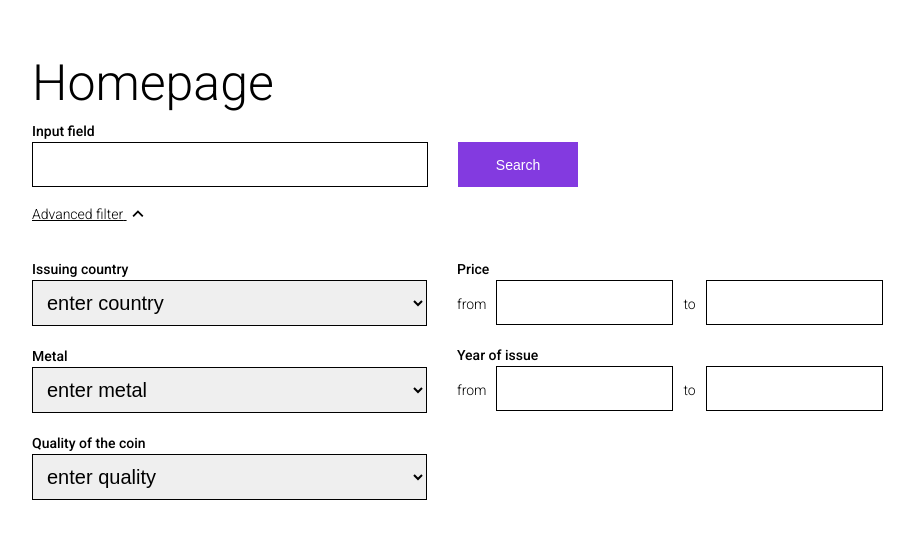
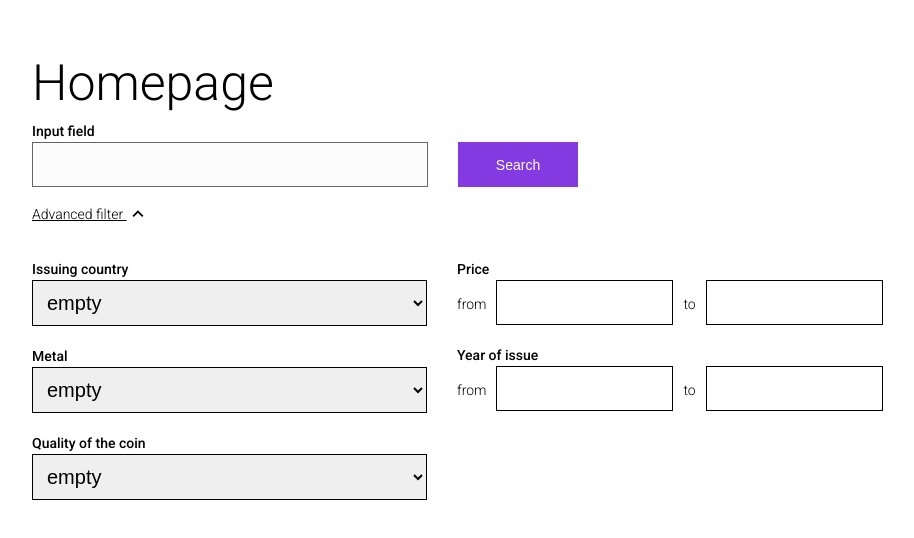
Before and after one commit to elchin-jafar/coins, a React (Vite) app: page / in a window 1280 px wide. Both pictures are taken after a click on the element "Advanced filter". Shown: the top 538 px of the page, without its empty margins (28-942 px from the left). Built offline with nearby package versions, Linux system fonts and the light colour scheme.

Commit message:
modify search feature

```diff
--- a/src/UI/Select.jsx
+++ b/src/UI/Select.jsx
@@ -1,13 +1,14 @@
 import classes from "./Select.module.css";
 
 const Select = (props) => {
-  const { label, options, onChange } = props;
+  const { label, options, onChange, defaultValue } = props;
   return (
     <>
       <label htmlFor="select" className={classes.label}>
         {label}
       </label>
       <select className={classes.select} id="select" onChange={onChange}>
+        <option>{defaultValue}</option>
         {options?.map((option, index) => (
           <option key={index} value={option}>
             {option}
--- a/src/components/Search.jsx
+++ b/src/components/Search.jsx
@@ -71,7 +71,8 @@ const Search = ({ isOpen, searchQuery }) => {
         <input
           type="text"
           id="searchInput"
-          className={classes.input}
+          disabled={searchOpen}
+          className={`${classes.input} ${searchOpen && classes.disabled}`}
           onChange={handleSearchQuery}
         />
         <button className={classes.button} onClick={handleSearch}>
@@ -98,8 +99,8 @@ const Search = ({ isOpen, searchQuery }) => {
           <div className="left">
             <Select
               label="Issuing country"
+              defaultValue="empty"
               options={[
-                "enter country",
                 "Canada",
                 "UNITED STATES OF AMERICA",
                 "the Republic of Vietnam",
@@ -126,12 +127,14 @@ const Search = ({ isOpen, searchQuery }) => {
             />
             <Select
               label="Metal"
-              options={["enter metal", "nickel", "gold", "steel"]}
+              defaultValue="empty"
+              options={["nickel", "gold", "steel"]}
               onChange={handleMetalValue}
             />
             <Select
               label="Quality of the coin"
-              options={["enter quality", "BU"]}
+              defaultValue="empty"
+              options={["BU"]}
             />
           </div>
           <div className={classes.right}>
--- a/src/components/Search.module.css
+++ b/src/components/Search.module.css
@@ -22,6 +22,11 @@
   border: 1px solid #000;
   border-radius: 0;
   width: 37.4rem;
+}
+
+.disabled {
+  opacity: 0.6;
+  cursor: not-allowed;
 }
 
 .priceInput {
```
